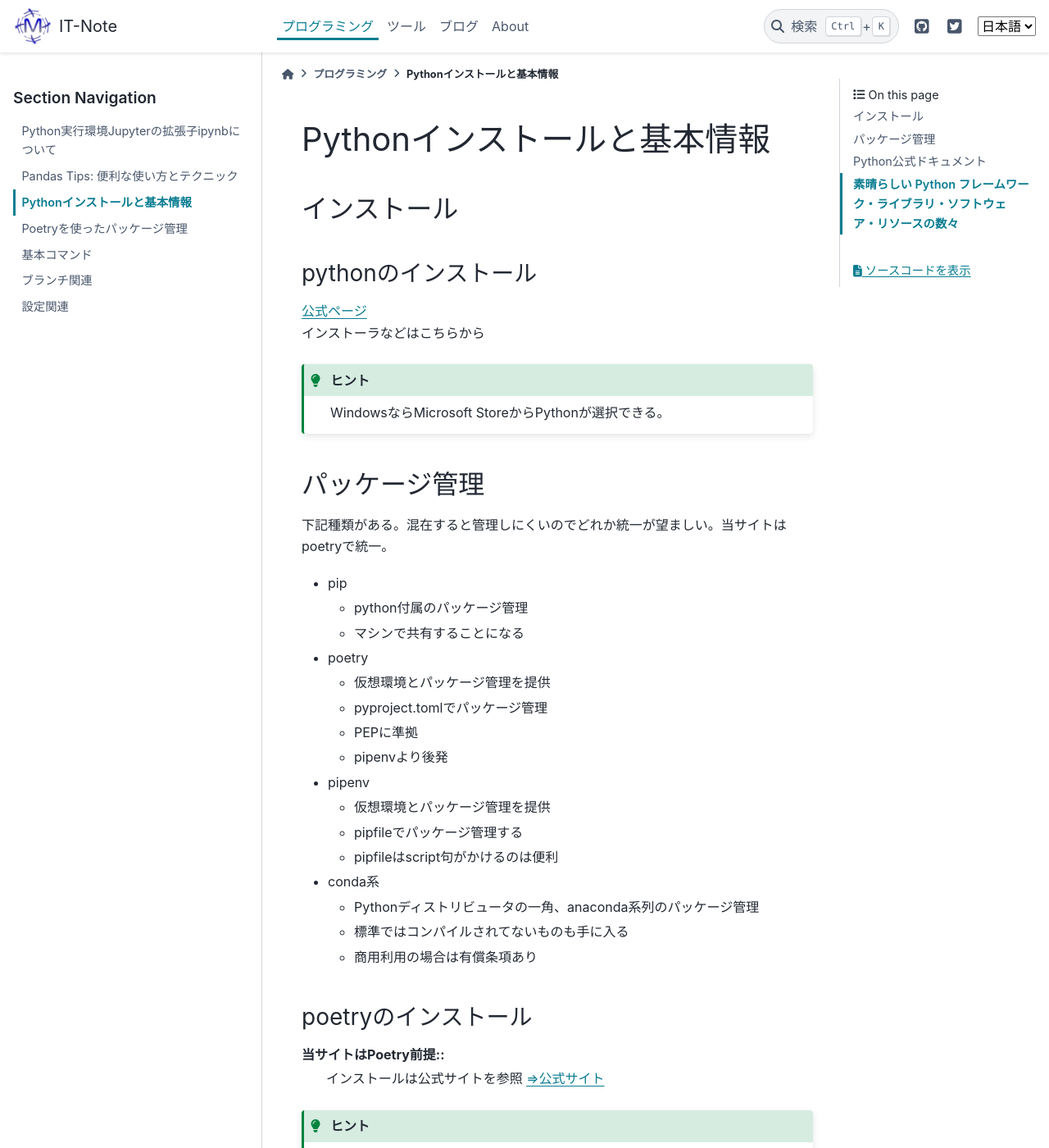
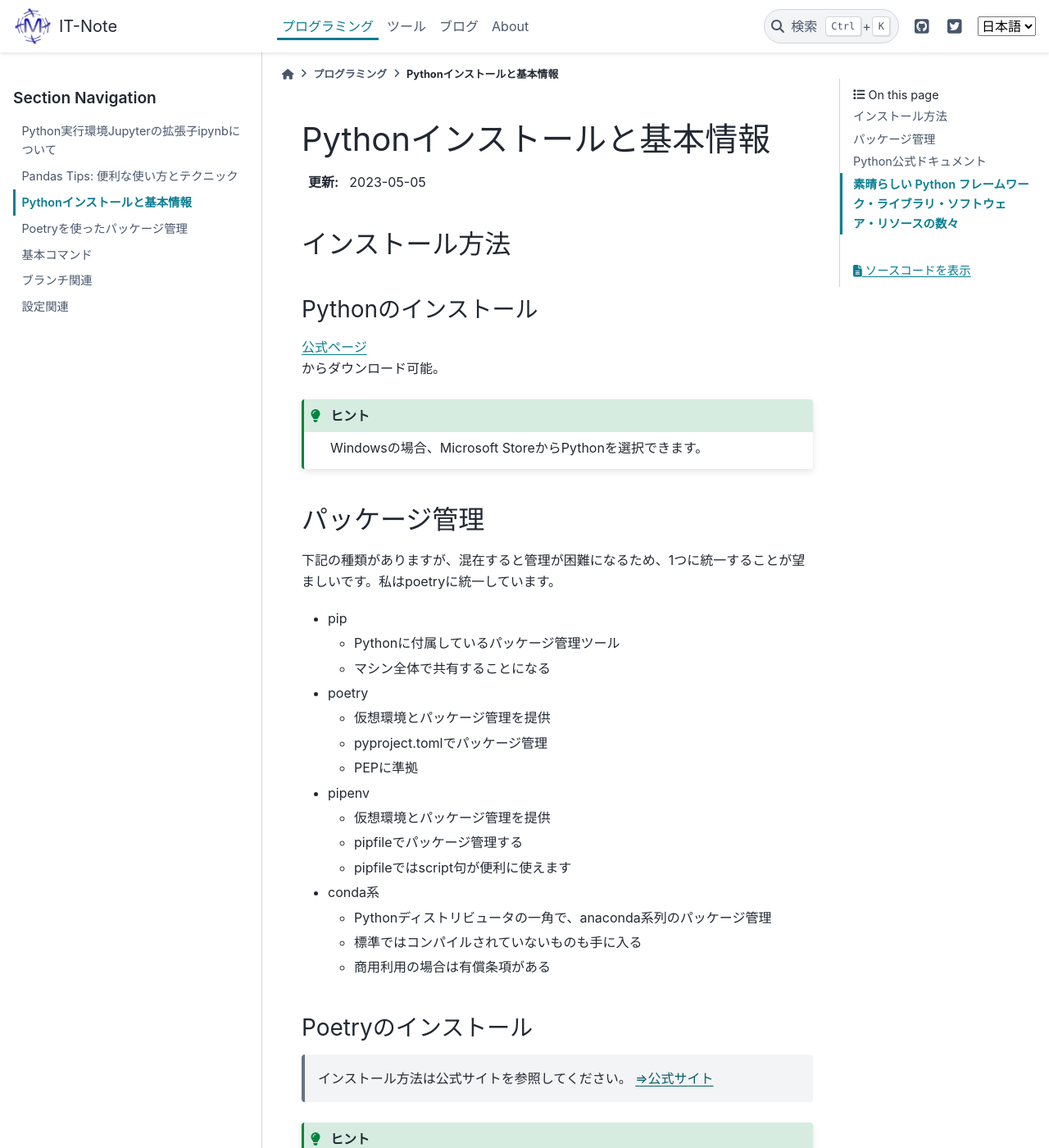
Before and after one commit to mtakagishi/note, a Sphinx documentation site: the page built from docs/programming/python/python_installation.rst, in a window 1280 px wide and 1400 px high. Shown: the whole window at 82% size. Built offline with Sphinx 7.4.7 and the PyData theme 0.15.4, drawn with Linux system fonts in a browser that asks for light colours; some of the changed text lies outside the part shown.

Commit message:
Pythonインストール記事の体裁を見直し

```diff
--- a/docs/programming/python/python_installation.rst
+++ b/docs/programming/python/python_installation.rst
@@ -1,49 +1,48 @@
 **************************************
 Pythonインストールと基本情報
 **************************************
+:更新: 2023-05-05
 
-インストール
+インストール方法
 ===================
 
-pythonのインストール
+Pythonのインストール
 -----------------------
 | `公式ページ <https://www.python.org/>`_
-| インストーラなどはこちらから
+| からダウンロード可能。
 
-.. hint:: WindowsならMicrosoft StoreからPythonが選択できる。
+.. hint:: Windowsの場合、Microsoft StoreからPythonを選択できます。
 
 パッケージ管理
 ===================
-下記種類がある。混在すると管理しにくいのでどれか統一が望ましい。当サイトはpoetryで統一。
+下記の種類がありますが、混在すると管理が困難になるため、1つに統一することが望ましいです。私はpoetryに統一しています。
 
 * pip
 
-  * python付属のパッケージ管理
-  * マシンで共有することになる
+  * Pythonに付属しているパッケージ管理ツール
+  * マシン全体で共有することになる
 
 * poetry
 
   * 仮想環境とパッケージ管理を提供
   * pyproject.tomlでパッケージ管理
   * PEPに準拠
-  * pipenvより後発
 
 * pipenv
 
   * 仮想環境とパッケージ管理を提供
   * pipfileでパッケージ管理する
-  * pipfileはscript句がかけるのは便利
+  * pipfileではscript句が便利に使えます
 
 * conda系
 
-  * Pythonディストリビュータの一角、anaconda系列のパッケージ管理
-  * 標準ではコンパイルされてないものも手に入る
-  * 商用利用の場合は有償条項あり
+  * Pythonディストリビュータの一角で、anaconda系列のパッケージ管理
+  * 標準ではコンパイルされていないものも手に入る
+  * 商用利用の場合は有償条項がある
 
-poetryのインストール
+Poetryのインストール
 ----------------------------
-当サイトはPoetry前提::
-  インストールは公式サイトを参照  `⇒公式サイト <https://python-poetry.org/>`_
+  インストール方法は公式サイトを参照してください。  `⇒公式サイト <https://python-poetry.org/>`_
 
 .. hint::
   | 各プロジェクトごとに仮想環境を分離する設定
@@ -54,7 +53,7 @@
 ===============================
 
 | `公式ドキュメント(日本語) <https://docs.python.org/ja/3/>`_
-| 基本的にドキュメントは充実してるのでまずは公式ドキュメントから始める
+| 基本的にドキュメントは充実しているため、まずは公式ドキュメントから始めることをおすすめします。
 
 言語リファレンス
 ------------------------
```
Also changed, not shown: other parts of docs/programming/python/python_installation.rst (+3 -0 lines).
